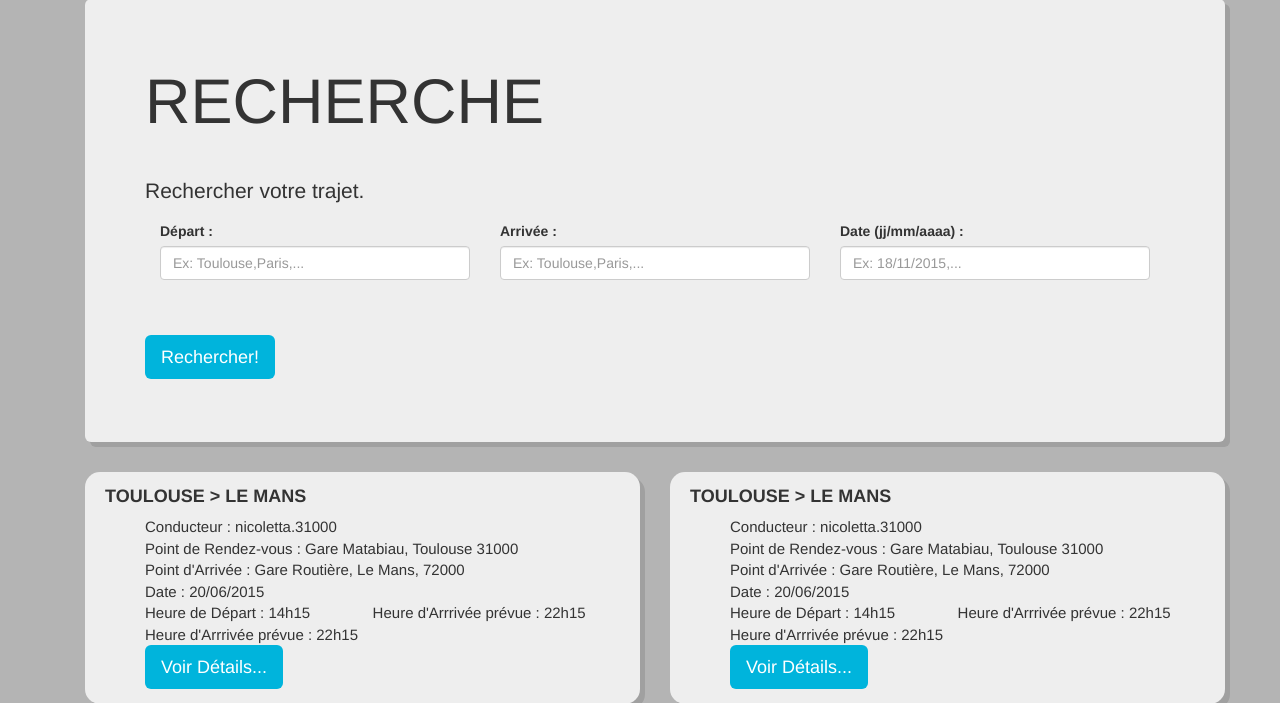
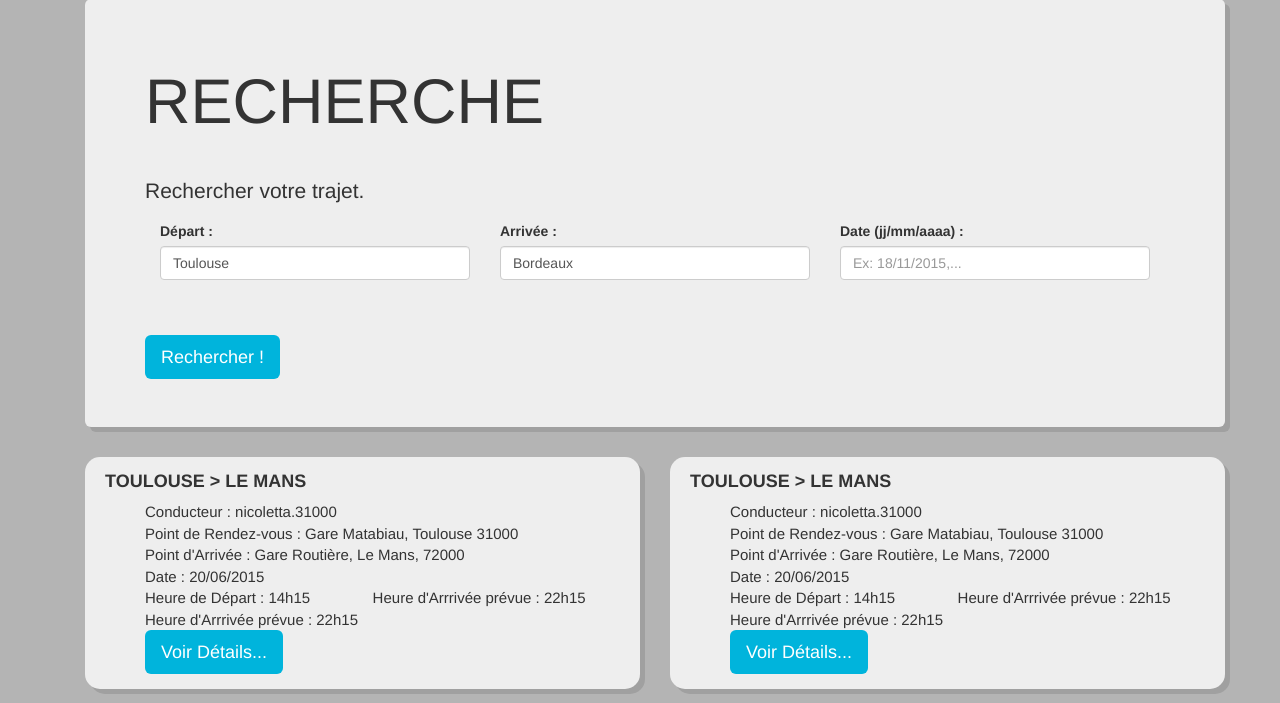
Before and after one commit to Shuntor/coVoiturage, a PHP site: page / in a window 1280 px wide. Shown: the part 201-904 px from the top of the page. Run offline with PHP 8.4, Linux system fonts and the light colour scheme; some libraries are stand-ins or nearby versions.

Commit message:
Recherche fonctionnelle

```diff
--- a/connect.php
+++ b/connect.php
@@ -1,5 +1,5 @@
 <?php
-	$conn = mysqli_connect("localhost","root","" ,"coVoiturage")
+	$conn = mysqli_connect("localhost","root","43046721" ,"covoiturage")
 	or die ("Connexion impossible : " . mysqli_connect_error());
 	mysqli_query($conn, "SET NAMES UTF8");
 
--- a/include/accueil.php
+++ b/include/accueil.php
@@ -2,24 +2,23 @@
          <section>
          <h1>RECHERCHE</h1>
          <p class="lead">Rechercher votre trajet.</p>
-            <form>
+            <form method="post" action="index.php?p=resultatRecherche" onSubmit="return verif(this)">
 
                 <div class="form-group col-lg-4">
                     <label for="texte">Départ :</label>
-                    <input id= "text" type="text" class="form-control" placeholder="Ex: Toulouse,Paris,...">
+                    <input value="Toulouse" id= "text" type="text" name="villeDepart" class="form-control" placeholder="Ex: Toulouse,Paris,...">
                 </div>
                 <div class="form-group col-lg-4">
                     <label for="texte">Arrivée :</label>
-                    <input id= "text" type="text" class="form-control" placeholder="Ex: Toulouse,Paris,...">
+                    <input value="Bordeaux" id= "text" type="text" name="villeDestination" class="form-control" placeholder="Ex: Toulouse,Paris,...">
                 </div>
                 <div class="form-group col-lg-4">
                     <label for="texte">Date (jj/mm/aaaa) :</label>
-                    <input type="text" class="form-control" id ="datepicker" placeholder="Ex: 18/11/2015,...">
+                    <input type="text" class="form-control" name="date" id ="datepicker" placeholder="Ex: 18/11/2015,...">
                 </div>
-            </form>
+                <input class="btn btn-lg btn-success bouton rechercher" type='submit' value='Rechercher !' name='bp_rechercher' />
+          </form>
         </section>
-        <p><a class="btn btn-lg btn-success bouton rechercher" href="inscription.html" role="button">Rechercher!</a></p>
-
  </div>
 
       <div class="row marketing">
--- a/include/mesTrajets.php
+++ b/include/mesTrajets.php
@@ -10,7 +10,7 @@
 				$timestamp = strtotime($_POST['dateTrajet']);
 
 				//requete permettant d insérer le trajet dans la base de donnée
-				$requete="insert into Trajets(dateT, heureD, heureA, idVilleDestination, idVilleDepart, idConducteur) values('".$timestamp."','".$_POST['hD']."','".$_POST['hA']."','".$_POST['lieuDepart']."','".$_POST['lieuArrivee']."','".$_SESSION['idU']."')";
+				$requete="insert into Trajets(dateT, heureD, heureA, idVilleDepart, idVilleDestination, idConducteur) values('".$timestamp."','".$_POST['hD']."','".$_POST['hA']."','".$_POST['lieuDepart']."','".$_POST['lieuArrivee']."','".$_SESSION['idU']."')";
 				$resultat = mysqli_query($conn, $requete) OR die('Erreur insertion : '.mysqli_error($conn));
 
 				?>
```
Also changed, not shown: include/resultatRecherche.php (+29 -0 lines), include/admin.php (deleted), include/proposerTrajet.php (deleted), include/trajetDetails.php (deleted).
